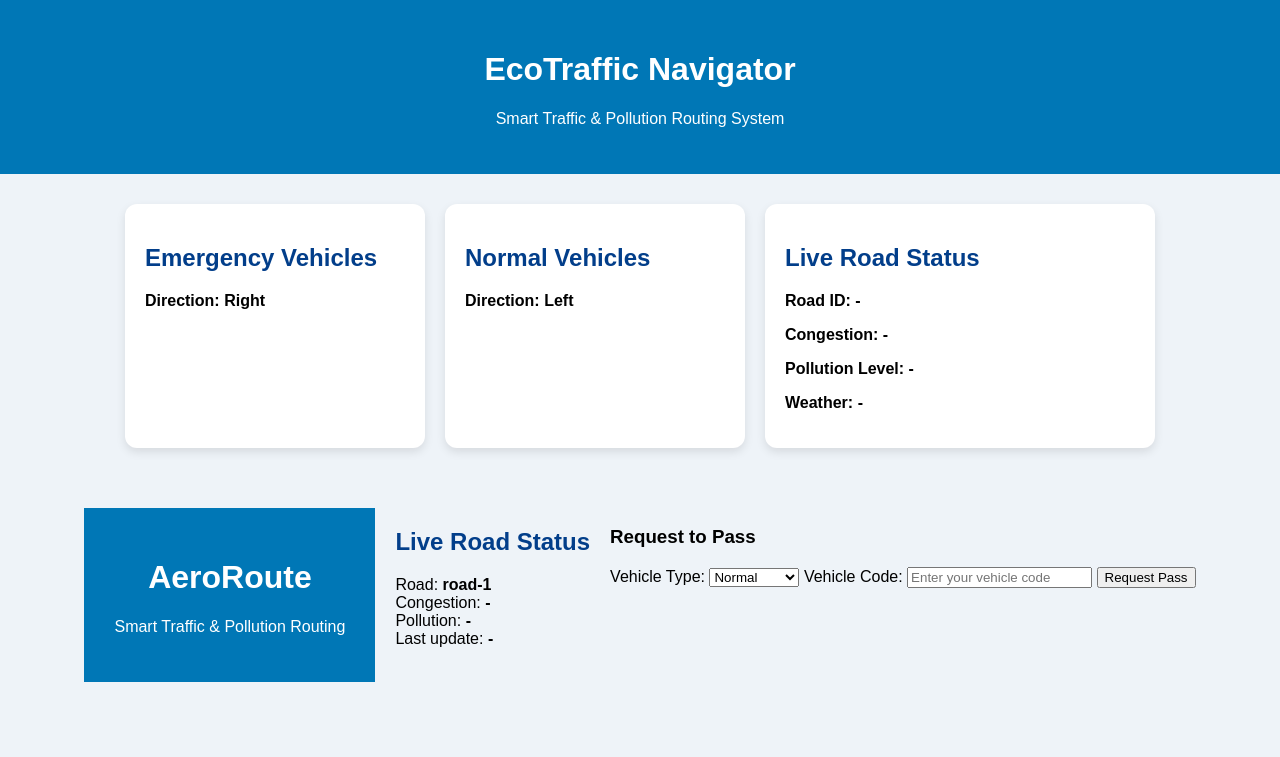
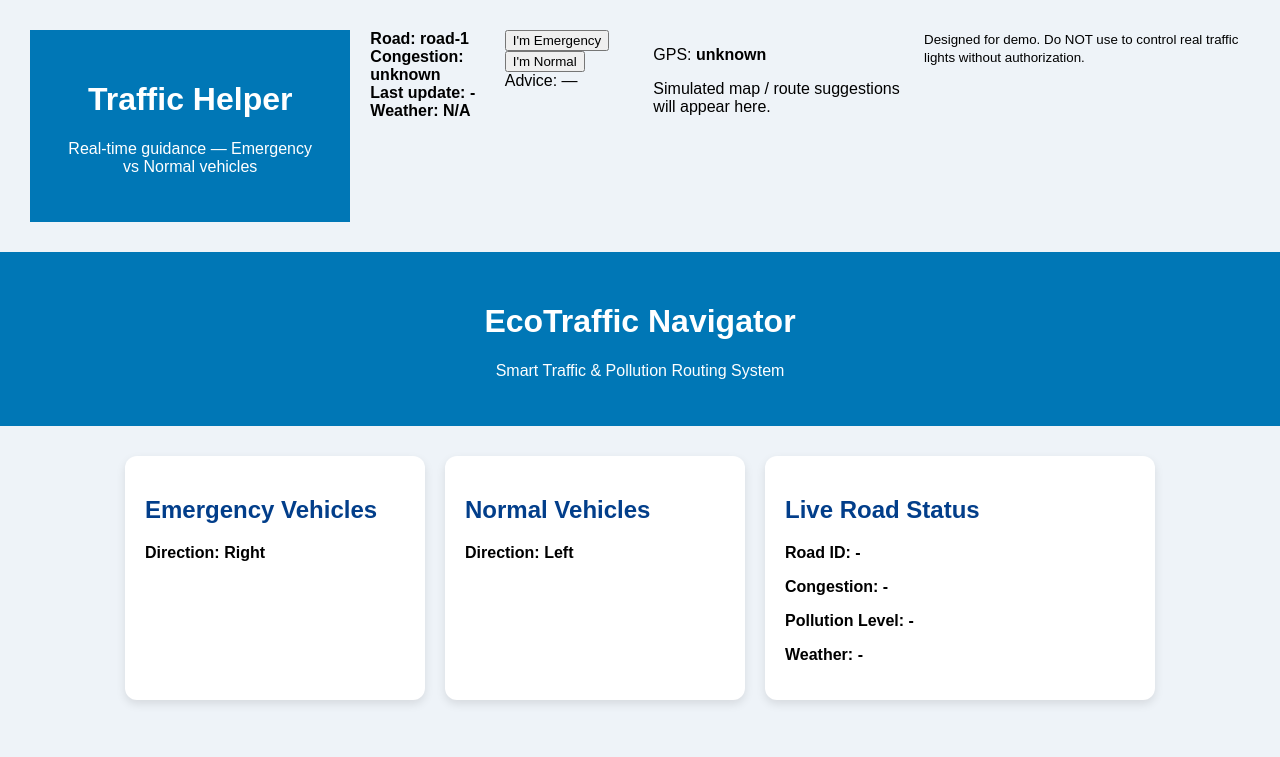
Before and after one commit to n2540499-arch/AeroRoute, a plain HTML site: page index.html in a window 1280 px wide. Shown: the top 757 px of the page. Drawn offline with Linux system fonts and the light colour scheme; no server answers.

Commit message:
Refactor index.html for Traffic Helper application
Updated HTML structure and content for the Traffic Helper application, including changes to the title, header, and sections for displaying road status and vehicle requests.

```diff
--- a/index.html
+++ b/index.html
@@ -1,3 +1,44 @@
+<!doctype html>
+<html lang="en">
+<head>
+  <meta charset="utf-8" />
+  <meta name="viewport" content="width=device-width,initial-scale=1" />
+  <title>Traffic Helper</title>
+  <link rel="stylesheet" href="styles.css" />
+</head>
+<body>
+  <div class="container">
+    <header>
+      <h1>Traffic Helper</h1>
+      <p class="subtitle">Real-time guidance — Emergency vs Normal vehicles</p>
+    </header>
+
+    <section id="status-card">
+      <div><strong>Road:</strong> <span id="road-id">road-1</span></div>
+      <div><strong>Congestion:</strong> <span id="congestion">unknown</span></div>
+      <div><strong>Last update:</strong> <span id="last-update">-</span></div>
+      <div><strong>Weather:</strong> <span id="weather">N/A</span></div>
+    </section>
+
+    <section id="controls">
+      <button id="emergency-btn">I'm Emergency</button>
+      <button id="normal-btn">I'm Normal</button>
+      <div id="advice">Advice: —</div>
+    </section>
+
+    <section id="map-sim">
+      <p>GPS: <span id="gps">unknown</span></p>
+      <p>Simulated map / route suggestions will appear here.</p>
+    </section>
+
+    <footer>
+      <small>Designed for demo. Do NOT use to control real traffic lights without authorization.</small>
+    </footer>
+  </div>
+
+  <script src="app.js"></script>
+</body>
+</html>
 <!DOCTYPE html>
 <html lang="en">
 <head>
```
